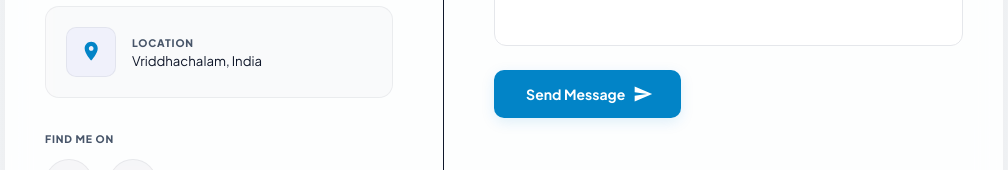
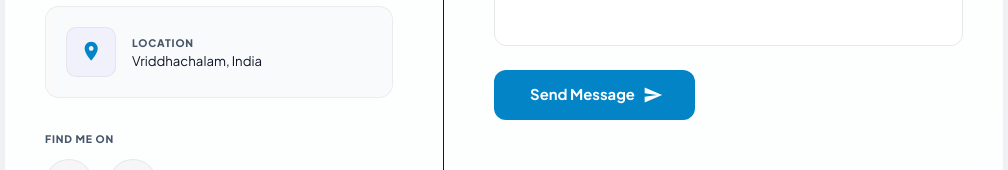
Before and after one commit to selva092005/Protfilo, a React (Vite) app: page / in a window 1280 px wide. Shown: the part 6340-6510 px from the top of the page, without its empty margins (136-1144 px from the left). Built offline with nearby package versions, Linux system fonts and the light colour scheme; a web font is replaced by a local one.

Commit message:
Matched Contact page submit button style and size exactly to home page CTA buttons

```diff
--- a/src/pages/Contact.jsx
+++ b/src/pages/Contact.jsx
@@ -567,36 +567,19 @@ export const Contact = () => {
                 />
               </Box>
 
-              {/* Submit Button */}
               <Button
                 type="submit"
                 variant="contained"
+                color="primary"
                 disabled={isSubmitting}
-                endIcon={!isSubmitting && <SendIcon sx={{ transition: 'transform 0.25s ease-in-out', fontSize: '1.1rem' }} />}
+                endIcon={!isSubmitting && <SendIcon />}
                 sx={{
                   alignSelf: 'flex-start',
-                  height: 48,
-                  px: 4,
-                  borderRadius: '10px',
-                  textTransform: 'none',
-                  fontWeight: '700',
-                  fontSize: '0.875rem',
-                  bgcolor: 'primary.main',
-                  color: 'primary.contrastText',
-                  boxShadow: (theme) => `0 4px 14px ${theme.palette.primary.main}20`,
-                  transition: 'all 0.25s ease-in-out',
-                  '&:hover': {
-                    bgcolor: 'primary.dark',
-                    boxShadow: (theme) => `0 6px 20px ${theme.palette.primary.main}35`,
-                    transform: 'translateY(-1.5px)',
-                    '& .MuiButton-endIcon': {
-                      transform: 'translateX(4px)'
-                    }
-                  },
-                  '&.Mui-disabled': {
-                    bgcolor: 'action.disabledBackground',
-                    color: 'text.disabled'
-                  }
+                  py: 1.5,
+                  px: 4.5,
+                  borderRadius: '12px',
+                  fontWeight: 700,
+                  textTransform: 'none'
                 }}
               >
                 {isSubmitting ? (
```
